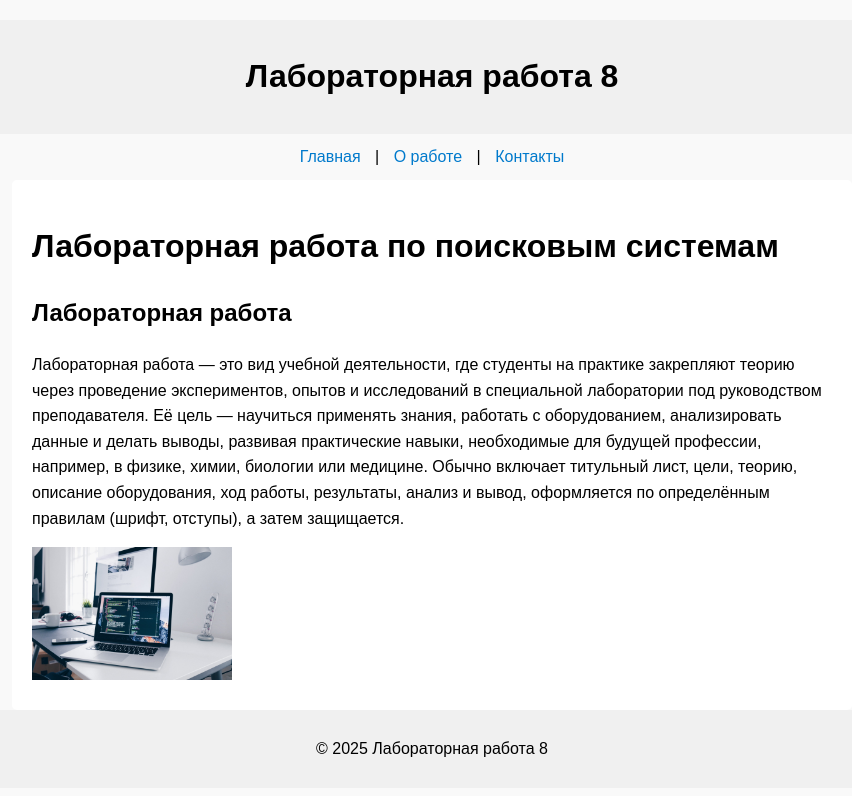
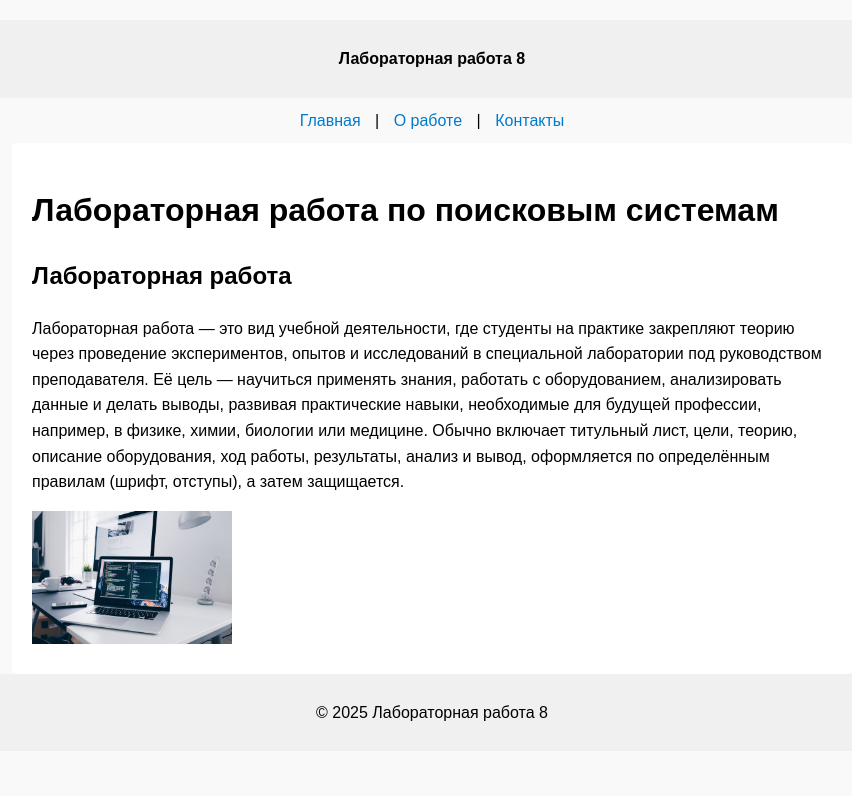
Before and after one commit to x03070/lab8, a plain HTML site: page index.html in a window 1280 px wide. Shown: the whole page, without its empty margins (208-1060 px from the left). Drawn offline with Linux system fonts and the light colour scheme.

Commit message:
Update index.html

```diff
--- a/index.html
+++ b/index.html
@@ -2,6 +2,7 @@
 <html lang="ru">
 <head>
     <meta charset="UTF-8">
+    <title>Лабораторная работа 8 - принципы работы поисковых систем. Главная</title>
     <meta name="description" content="Лабораторная работа 8 по поисковым системам.
         Узнайте принципы индексации, ранжирования и работы поисковых роботов. Изучите тему на практике.">
     <link rel="stylesheet" href="css/style.css">
@@ -9,7 +10,7 @@
 </head>
 <body>
     <header>
-        <h1>Лабораторная работа 8</h1>
+        <p><strong>Лабораторная работа 8</strong></p>
     </header>
     <nav>
         <a href="index.html">Главная</a> |
@@ -26,5 +27,4 @@
         <p>&copy; 2025 Лабораторная работа 8</p>
     </footer>
 </body>
-
 </html>
```
